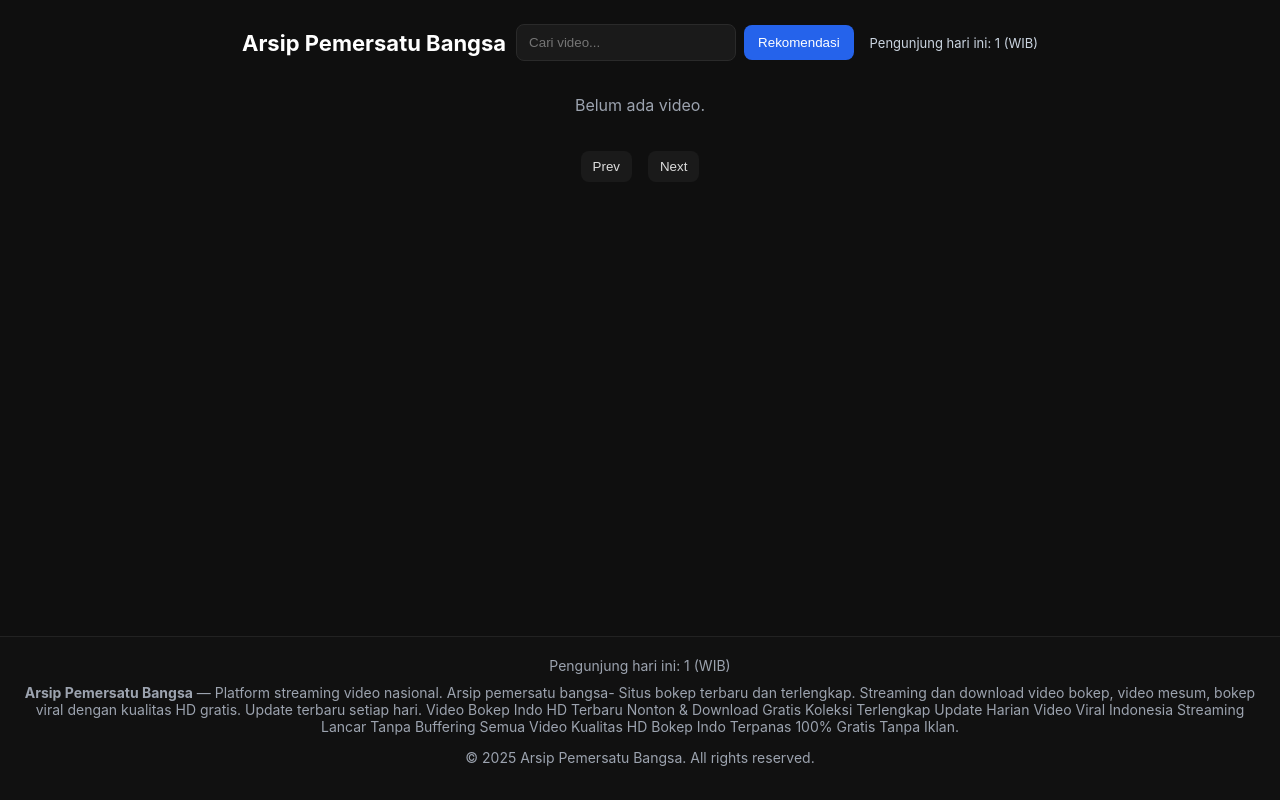
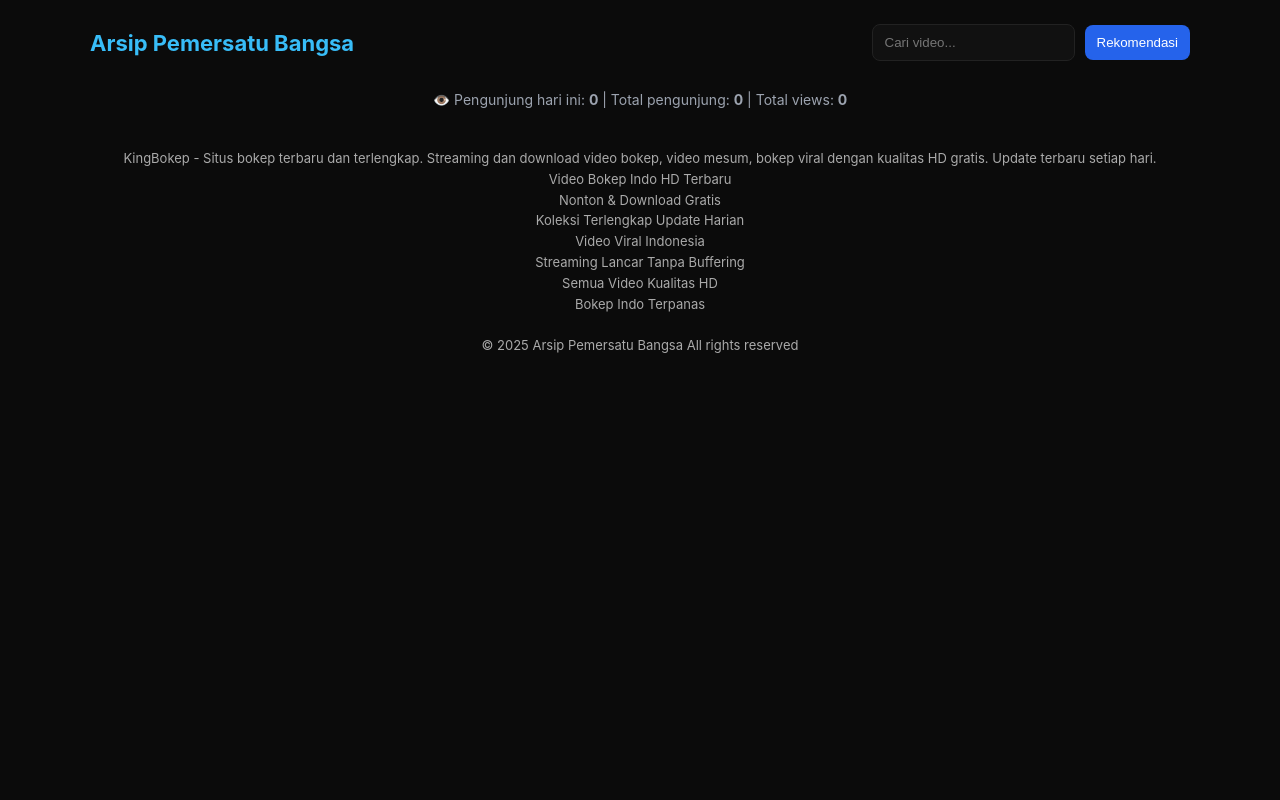
Before and after one commit to Fionks/Website-xxx, a plain HTML site: page index.html in a window 1280 px wide. Drawn offline with Linux system fonts and the light colour scheme.

Commit message:
Update json

```diff
--- a/index.html
+++ b/index.html
@@ -1,421 +1,287 @@
 <!doctype html>
 <html lang="id">
 <head>
-<script type='text/javascript' src='//pl27935857.effectivegatecpm.com/d1/90/e5/d190e5b5debc118111e16ca7b4b380e3.js'></script>
-  <!-- 🔹 Informasi dasar & pengaturan responsif -->
-  <meta charset="utf-8">
-  <meta name="viewport" content="width=device-width, initial-scale=1">
+  <meta charset="utf-8" />
+  <meta name="viewport" content="width=device-width,initial-scale=1" />
   <title>Arsip Pemersatu Bangsa</title>
-
-  <!-- 🔹 Style dark minimalist + overlay views transparan -->
   <style>
-    :root {
-      --gap: 16px;
-      --card-radius: 10px;
+    /* === GAYA UMUM TAMPILAN === */
+    body {
+      margin: 0;
+      background: #0b0b0b; /* Warna background hitam elegan */
+      color: #f0f0f0;
       font-family: Inter, system-ui, sans-serif;
     }
 
-    body {
-      margin: 0;
-      background: #0f0f0f;
-      color: #f1f1f1;
-      display: flex;
-      flex-direction: column;
-      min-height: 100vh;
-    }
-
+    /* === PENGATURAN KONTAINER UTAMA === */
     .container {
-      flex: 1;
       max-width: 1100px;
       margin: 24px auto;
       padding: 0 16px;
     }
 
-    /* 🔹 Header */
+    /* === HEADER DAN KOMPONENNYA === */
     header {
       display: flex;
-      flex-wrap: wrap;
-      gap: 10px;
       justify-content: space-between;
       align-items: center;
-      margin-bottom: 18px;
+      flex-wrap: wrap;
+      margin-bottom: 20px;
     }
-
     h1 {
       font-size: 22px;
       margin: 0;
-      color: #ffffff;
       cursor: pointer;
+      color: #38bdf8;
     }
-
-    h1:hover { color: #3b82f6; transition: .2s; }
-
-    .actions {
-      display: flex;
-      gap: 8px;
-      align-items: center;
-    }
-
     input[type="search"] {
       padding: 10px 12px;
       border-radius: 8px;
-      border: 1px solid #2a2a2a;
-      background: #1a1a1a;
-      color: inherit;
-      min-width: 220px;
+      border: 1px solid #222;
+      background: #111;
+      color: #f0f0f0;
+    }
+    button {
+      padding: 10px 12px;
+      border-radius: 8px;
+      border: none;
+      cursor: pointer;
+      background: #2563eb;
+      color: white;
     }
 
-    button {
-      padding: 10px 14px;
-      border-radius: 8px;
-      border: 0;
-      background: #2563eb;
-      color: #fff;
-      cursor: pointer;
-    }
-
-    button:hover { background: #1e40af; }
-
-    /* 🔹 Teks pengunjung kecil */
-    .visitors-inline {
-      color: #cbd5e1;
-      font-size: 13px;
-      margin-left: 8px;
-    }
-
-    /* 🔹 Grid video */
+    /* === TATA LETAK GRID UNTUK THUMBNAIL VIDEO === */
     .grid {
       display: grid;
       grid-template-columns: repeat(auto-fit, minmax(240px, 1fr));
-      gap: var(--gap);
+      gap: 16px;
     }
-
     .card {
-      background: #181818;
-      border-radius: var(--card-radius);
+      background: #111;
+      border-radius: 10px;
       overflow: hidden;
       position: relative;
-      transition: transform .2s;
-      cursor: pointer;
     }
-
-    .card:hover { transform: scale(1.03); }
-
     .thumb {
       width: 100%;
       height: 0;
-      padding-bottom: 56.25%;
+      padding-bottom: 56.25%; /* Rasio 16:9 */
       background-size: cover;
       background-position: center;
+      cursor: pointer;
+    }
+    .meta {
+      padding: 10px;
+    }
+    .title {
+      font-size: 14px;
+      margin: 0;
     }
 
-    .meta { padding: 10px; }
-
-    .title {
-      font-size: 14px;
-      margin: 0 0 6px 0;
-      color: #fff;
+    /* === OVERLAY JUMLAH VIEW === */
+    .overlay {
+      position: absolute;
+      top: 8px;
+      right: 8px;
+      background: rgba(0, 0, 0, 0.6);
+      padding: 8px 12px;
+      border-radius: 10px;
+      font-size: 16px;
+      color: #00eaff;
+      font-weight: bold;
     }
 
-    /* 🔹 Overlay views besar semi-transparan */
-    .overlay {
-      position: absolute;
-      top: 10px;
-      right: 10px;
-      background: rgba(0, 0, 0, 0.45);
-      padding: 6px 10px;
-      border-radius: 10px;
-      font-size: 16px;
-      font-weight: 600;
-      color: #ffffff;
-      opacity: 0.95;
-      box-shadow: 0 2px 6px rgba(0,0,0,0.4);
+    /* === BAGIAN FOOTER === */
+    footer {
+      margin-top: 40px;
+      text-align: center;
+      color: #aaa;
+      font-size: 13px;
+      line-height: 1.6;
     }
 
-    .overlay small {
-      display:block;
-      font-size:11px;
-      color:#cbd5e1;
-      font-weight:400;
+    /* === INFO STATISTIK (PENGUNJUNG & VIEW) === */
+    #stats {
+      margin-top: 10px;
+      color: #9ca3af;
+      font-size: 14px;
+      text-align: center;
     }
 
-    /* 🔹 Pagination */
-    .pagination {
-      display: flex;
-      gap: 8px;
-      justify-content: center;
-      align-items: center;
-      margin: 20px 0;
-      flex-wrap: wrap;
-    }
-
-    .btn-page {
-      padding: 8px 12px;
-      border-radius: 8px;
-      border: 0;
-      background: #1a1a1a;
-      color: #ddd;
-      cursor: pointer;
-    }
-
-    .btn-page:hover { background: #333; }
-    .btn-page[disabled] { opacity: .4; cursor:not-allowed; }
-
-    /* 🔹 Modal player */
-    .modal {
+    /* === MODAL PEMUTAR VIDEO === */
+    #modal {
+      display: none;
       position: fixed;
       inset: 0;
-      background: rgba(0,0,0,0.8);
-      display: flex;
+      background: rgba(0, 0, 0, 0.8);
       align-items: center;
       justify-content: center;
       padding: 20px;
       z-index: 50;
     }
-
     .player {
-      background: #181818;
+      background: #111;
       padding: 16px;
       border-radius: 10px;
       max-width: 900px;
       width: 100%;
     }
-
-    .player iframe, .player video {
+    .player video,
+    .player iframe {
       width: 100%;
       border-radius: 8px;
       background: black;
     }
-
     .player h2 {
       margin: 8px 0 0 0;
       font-size: 16px;
     }
-
-    .close {
-      background: #ef4444;
-      border: 0;
-      padding: 8px 10px;
-      border-radius: 8px;
-      color: white;
-      cursor: pointer;
-    }
-
-    /* 🔹 Footer */
-    footer {
-      text-align: center;
-      font-size: 14px;
-      color: #9ca3af;
-      padding: 20px;
-      border-top: 1px solid #222;
-      background: #111;
-    }
   </style>
 </head>
 <body>
-
-  <!-- 🔹 Kontainer utama -->
   <div class="container">
-
-    <!-- 🔹 Header -->
+    <!-- === HEADER UTAMA === -->
     <header>
-      <h1 id="homeTitle">Arsip Pemersatu Bangsa</h1>
-      <div class="actions">
+      <h1 onclick="location.reload()">Arsip Pemersatu Bangsa</h1>
+      <div style="display:flex;gap:10px;align-items:center;">
         <input id="search" type="search" placeholder="Cari video..." />
-        <button id="recommendBtn">Rekomendasi</button>
-        <div class="visitors-inline" id="visitorsHeader">Pengunjung hari ini: 0 (WIB)</div>
+        <button id="rekom">Rekomendasi</button>
       </div>
     </header>
 
-    <!-- 🔹 Daftar video -->
+    <!-- === KONTEN UTAMA (DAFTAR VIDEO) === -->
     <main>
       <div id="grid" class="grid"></div>
-      <div class="pagination">
-        <button id="prev" class="btn-page">Prev</button>
-        <span id="page-info"></span>
-        <button id="next" class="btn-page">Next</button>
-      </div>
+      <div id="stats"></div>
     </main>
+
+    <!-- === FOOTER DESKRIPSI SITUS === -->
+    <footer>
+      KingBokep - Situs bokep terbaru dan terlengkap. Streaming dan download video bokep, video mesum, bokep viral dengan kualitas HD gratis. Update terbaru setiap hari.<br>
+      Video Bokep Indo HD Terbaru<br>
+      Nonton & Download Gratis<br>
+      Koleksi Terlengkap Update Harian<br>
+      Video Viral Indonesia<br>
+      Streaming Lancar Tanpa Buffering<br>
+      Semua Video Kualitas HD<br>
+      Bokep Indo Terpanas<br><br>
+      © 2025 Arsip Pemersatu Bangsa All rights reserved
+    </footer>
   </div>
 
-  <!-- 🔹 Modal player -->
-  <div id="modal" class="modal" style="display:none">
+  <!-- === MODAL PEMUTAR VIDEO === -->
+  <div id="modal">
     <div class="player">
       <div style="display:flex;justify-content:space-between;align-items:center">
-        <h2 id="player-title"></h2>
-        <button id="close" class="close">Tutup</button>
+        <h2 id="playerTitle"></h2>
+        <button onclick="closePlayer()">Tutup</button>
       </div>
-      <div id="player-content"></div>
-      <p id="player-views" style="margin-top:8px;color:#9ca3af;font-size:13px"></p>
+      <div id="playerBox" style="margin-top:10px"></div>
+      <p id="playerViews" style="margin-top:8px;color:#9fb0cc;font-size:13px"></p>
     </div>
   </div>
 
-  <!-- 🔹 Footer -->
-  <footer>
-    <div id="visitorsFooter">Pengunjung hari ini: 0 (WIB)</div>
-    <p style="margin-top:10px;"><strong>Arsip Pemersatu Bangsa</strong> — Platform streaming video nasional. Arsip pemersatu bangsa- Situs bokep terbaru dan terlengkap. Streaming dan
-download video bokep, video mesum, bokep viral dengan kualitas
-HD gratis. Update terbaru setiap hari.
-Video Bokep Indo HD Terbaru
-Nonton & Download Gratis
-Koleksi Terlengkap Update Harian
-Video Viral Indonesia
-Streaming Lancar Tanpa Buffering
-Semua Video Kualitas HD
-Bokep Indo Terpanas
-100% Gratis Tanpa Iklan.</p>
-    <p style="margin-top:6px;">© 2025 Arsip Pemersatu Bangsa. All rights reserved.</p>
-  </footer>
+  <script>
+    /* === KONFIGURASI REPOSITORY GITHUB === */
+    const GITHUB_USER = "Fionks";
+    const REPO = "Website-xxx";
+    const BRANCH = "main";
+    const RAW = `https://raw.githubusercontent.com/${GITHUB_USER}/${REPO}/${BRANCH}`;
 
-  <!-- 🔹 Script utama -->
-  <script>
-    const PER_PAGE = 10;
-    const STORAGE_VIDEOS = 'videos';
-    const VISITOR_PREFIX = 'visitors_';
+    /* === VARIABEL DOM UTAMA === */
+    const grid = document.getElementById("grid");
+    const search = document.getElementById("search");
+    const statsBox = document.getElementById("stats");
 
-    function getJakartaDateString() {
-      const now = new Date();
-      const utc = now.getTime() + (now.getTimezoneOffset() * 60000);
-      const jakarta = new Date(utc + (7 * 60 * 60000));
-      const yyyy = jakarta.getFullYear();
-      const mm = String(jakarta.getMonth() + 1).padStart(2, '0');
-      const dd = String(jakarta.getDate()).padStart(2, '0');
-      return `${yyyy}-${mm}-${dd}`;
+    let videos = [];
+    let stats = {};
+
+    /* === FUNGSI MEMUAT DATA JSON DARI GITHUB === */
+    async function loadJSON(url) {
+      const res = await fetch(url + "?_=" + Date.now());
+      if (!res.ok) throw new Error(res.status);
+      return res.json();
     }
 
-    function getVisitorsKeyForToday() {
-      return VISITOR_PREFIX + getJakartaDateString();
+    /* === FUNGSI MEMUAT SEMUA DATA (VIDEO + STATISTIK) === */
+    async function loadData() {
+      try {
+        const [v, s] = await Promise.all([
+          loadJSON(`${RAW}/videos.json`),
+          loadJSON(`${RAW}/stats.json`)
+        ]);
+        videos = v;
+        stats = s;
+        renderGrid(videos);
+        renderStats();
+      } catch (err) {
+        console.error("Gagal memuat data:", err);
+        grid.innerHTML = "<p style='color:#888'>Gagal memuat data dari GitHub.</p>";
+      }
     }
 
-    function getVisitorsToday() {
-      const key = getVisitorsKeyForToday();
-      return parseInt(localStorage.getItem(key) || '0', 10);
+    /* === FUNGSI MENAMPILKAN SEMUA VIDEO DALAM GRID === */
+    function renderGrid(list) {
+      grid.innerHTML = "";
+      list.forEach(v => {
+        const card = document.createElement("div");
+        card.className = "card";
+        card.innerHTML = `
+          <div class="thumb" style="background-image:url('${v.thumbnail}')"></div>
+          <div class="overlay">${v.views}x</div>
+          <div class="meta"><h3 class="title">${v.title}</h3></div>
+        `;
+        card.querySelector(".thumb").onclick = () => openPlayer(v);
+        grid.appendChild(card);
+      });
     }
 
-    function incrementVisitorsToday() {
-      const key = getVisitorsKeyForToday();
-      const val = getVisitorsToday() + 1;
-      localStorage.setItem(key, String(val));
-      return val;
+    /* === FUNGSI MENAMPILKAN STATISTIK SITUS === */
+    function renderStats() {
+      const today = stats.todayVisitors || 0;
+      const totalV = stats.totalVisitors || 0;
+      const totalViews = stats.totalViews || 0;
+      statsBox.innerHTML = `👁️ Pengunjung hari ini: <b>${today}</b> | Total pengunjung: <b>${totalV}</b> | Total views: <b>${totalViews}</b>`;
     }
 
-    function updateVisitorsDisplay() {
-      const v = getVisitorsToday();
-      const label = `Pengunjung hari ini: ${v} (WIB)`;
-      document.getElementById('visitorsHeader').textContent = label;
-      document.getElementById('visitorsFooter').textContent = label;
+    /* === FUNGSI PEMUTAR VIDEO === */
+    function openPlayer(v) {
+      document.getElementById("playerTitle").textContent = v.title;
+      document.getElementById("playerViews").textContent = `Ditonton ${v.views} kali`;
+      const box = document.getElementById("playerBox");
+
+      // Jika URL berupa file video langsung (.mp4/.webm)
+      if (v.url.includes(".mp4") || v.url.includes(".webm")) {
+        box.innerHTML = `<video src="${v.url}" controls autoplay></video>`;
+      } else {
+        // Jika URL berupa link embed (iframe)
+        box.innerHTML = `<iframe src="${v.url}" frameborder="0" allowfullscreen></iframe>`;
+      }
+
+      document.getElementById("modal").style.display = "flex";
     }
 
-    // 🔹 Reset otomatis setiap 00:00 WIB
-    function autoResetVisitorsMidnight() {
-      let lastKey = getVisitorsKeyForToday();
-      setInterval(() => {
-        const nowKey = getVisitorsKeyForToday();
-        if (nowKey !== lastKey) {
-          if (!localStorage.getItem(nowKey)) localStorage.setItem(nowKey, '0');
-          lastKey = nowKey;
-          updateVisitorsDisplay();
-        }
-      }, 60000);
+    /* === FUNGSI MENUTUP PEMUTAR VIDEO === */
+    function closePlayer() {
+      document.getElementById("modal").style.display = "none";
+      document.getElementById("playerBox").innerHTML = "";
     }
 
-    const grid = document.getElementById('grid');
-    const prevBtn = document.getElementById('prev');
-    const nextBtn = document.getElementById('next');
-    const pageInfo = document.getElementById('page-info');
-    const searchInput = document.getElementById('search');
-    const homeTitle = document.getElementById('homeTitle');
-    const recommendBtn = document.getElementById('recommendBtn');
-    const modal = document.getElementById('modal');
-    const playerContent = document.getElementById('player-content');
-    const playerTitle = document.getElementById('player-title');
-    const playerViews = document.getElementById('player-views');
-    const closeBtn = document.getElementById('close');
+    /* === FITUR PENCARIAN VIDEO === */
+    search.oninput = e => {
+      const q = e.target.value.toLowerCase();
+      const filtered = videos.filter(v => v.title.toLowerCase().includes(q));
+      renderGrid(filtered);
+    };
 
-    function getVideos() {
-      try { return JSON.parse(localStorage.getItem(STORAGE_VIDEOS) || '[]'); }
-      catch { return []; }
-    }
+    /* === FITUR REKOMENDASI (ACAK 10 VIDEO) === */
+    document.getElementById("rekom").onclick = () => {
+      const random = [...videos].sort(() => 0.5 - Math.random()).slice(0, 10);
+      renderGrid(random);
+    };
 
-    function getViewsKey(id) { return `views_${id}`; }
-    function getViews(id) { return parseInt(localStorage.getItem(getViewsKey(id)) || '0', 10); }
-    function incrementViews(id) {
-      const v = getViews(id) + 1;
-      localStorage.setItem(getViewsKey(id), String(v));
-      return v;
-    }
-
-    let currentPage = 1;
-    let query = '';
-
-    function filteredVideos() {
-      const vids = getVideos().slice().sort((a,b)=>b.timestamp - a.timestamp);
-      if (!query) return vids;
-      return vids.filter(v => v.title.toLowerCase().includes(query.toLowerCase()));
-    }
-
-    function renderGrid() {
-      const list = filteredVideos();
-      const totalPages = Math.ceil(list.length / PER_PAGE) || 1;
-      if (currentPage > totalPages) currentPage = totalPages;
-      const start = (currentPage - 1) * PER_PAGE;
-      const slice = list.slice(start, start + PER_PAGE);
-
-      grid.innerHTML = '';
-      if (!slice.length) {
-        grid.innerHTML = `<p style="text-align:center;color:#9ca3af">Belum ada video.</p>`;
-        return;
-      }
-
-      slice.forEach(v => {
-        const card = document.createElement('div');
-        card.className = 'card';
-        card.innerHTML = `
-          <div class='thumb' style='background-image:url(${v.thumbnail})'></div>
-          <div class='overlay'>${getViews(v.id)}<small>views</small></div>
-          <div class='meta'><h3 class='title'>${v.title}</h3></div>`;
-        card.querySelector('.thumb').onclick = () => openPlayer(v);
-        grid.appendChild(card);
-      });
-
-      prevBtn.disabled = currentPage === 1;
-      nextBtn.disabled = currentPage === totalPages;
-      pageInfo.textContent = `Halaman ${currentPage} dari ${totalPages}`;
-    }
-
-    function openPlayer(v) {
-      const views = incrementViews(v.id);
-      playerTitle.textContent = v.title;
-      playerViews.textContent = `Ditonton: ${views} kali`;
-
-      if (v.url.endsWith('.mp4')) {
-        playerContent.innerHTML = `<video controls autoplay src="${v.url}"></video>`;
-      } else {
-        playerContent.innerHTML = `<iframe src="${v.url}" frameborder="0" allowfullscreen></iframe>`;
-      }
-
-      modal.style.display = 'flex';
-      renderGrid();
-    }
-
-    closeBtn.onclick = () => { modal.style.display = 'none'; playerContent.innerHTML = ''; };
-    modal.onclick = e => { if (e.target === modal) closeBtn.onclick(); };
-    recommendBtn.onclick = () => {
-      const vids = getVideos();
-      if (!vids.length) return alert("Belum ada video!");
-      const random = vids[Math.floor(Math.random() * vids.length)];
-      openPlayer(random);
-    };
-    prevBtn.onclick = () => { currentPage--; renderGrid(); };
-    nextBtn.onclick = () => { currentPage++; renderGrid(); };
-    searchInput.oninput = e => { query = e.target.value; currentPage = 1; renderGrid(); };
-    homeTitle.onclick = () => { location.href = 'index.html'; };
-
-    // 🔹 Jalankan sistem
-    incrementVisitorsToday();
-    updateVisitorsDisplay();
-    renderGrid();
-    autoResetVisitorsMidnight();
+    /* === MEMUAT DATA SAAT PERTAMA KALI === */
+    loadData();
   </script>
 </body>
 </html>
```
